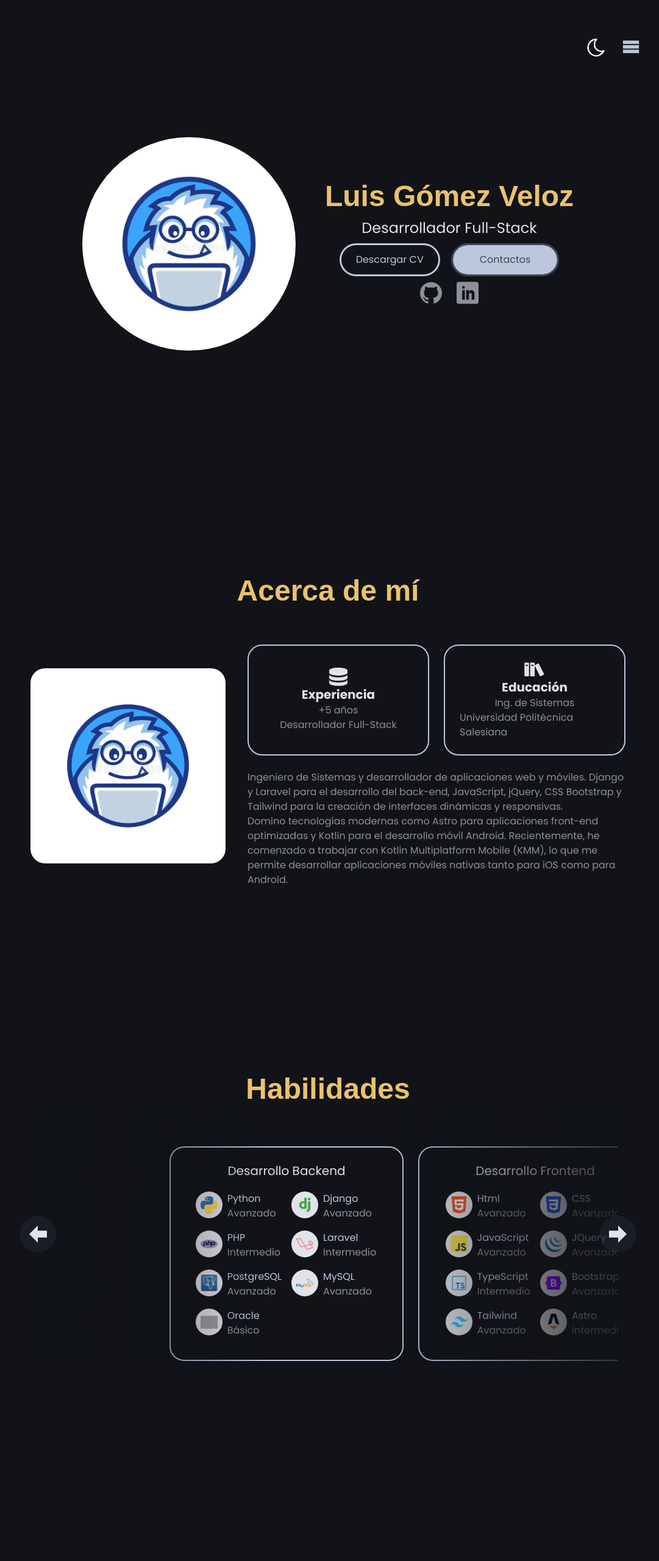
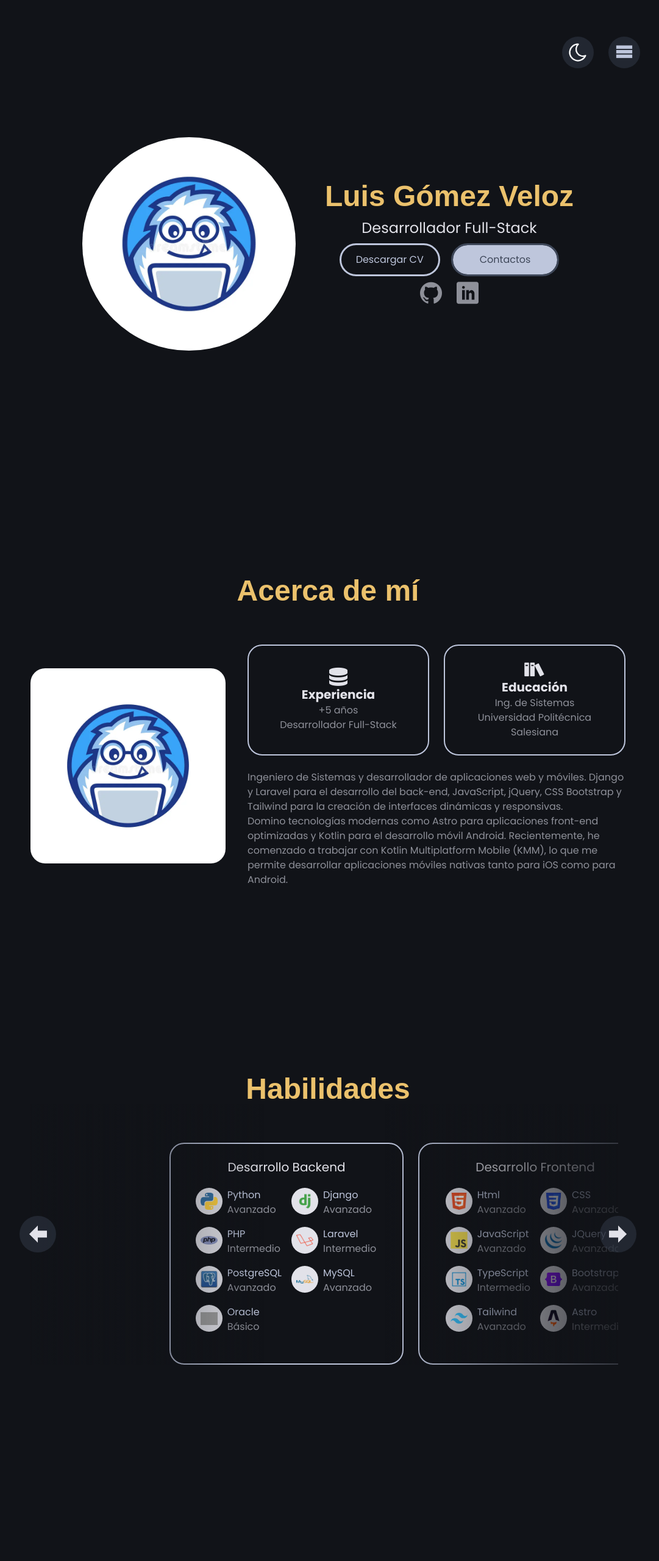
Before and after one commit to luis-gomez-91/portfolio, an Astro site: page / in a window 1280 px wide. Shown: the top 2560 px of the page at 61% size, without its empty margins (102-1183 px from the left). Built offline with nearby package versions, Linux system fonts and the light colour scheme; Astro itself is replaced by a stand-in of ours; grey boxes are pictures that could not be loaded; a web font is replaced by a local one; what tailwindcss-animated would draw is missing.

Commit message:
new commit

```diff
--- a/src/components/About.astro
+++ b/src/components/About.astro
@@ -2,7 +2,7 @@
 import '../../public/icomoon/style.css'
 ---
 
-<section id="about-me" class="seccion h-screen flex flex-col justify-center items-center fade-in w-full xl:w-[1024px] md:w-[768px] px-6">
+<section id="about-me" class="seccion h-screen flex flex-col justify-center items-center fade-in w-full lg:w-[1024px] px-6">
     <h1 class="text-5xl text-tertiary-light dark:text-tertiary-dark font-bold font-suse">Acerca de mí</h1>
     <div class="flex flex-row w-100 gap-9 items-center mt-16">
         <img src="./static/nerd.webp" alt="foto" class="w-[320px] rounded-3xl hidden lg:block">
@@ -12,13 +12,13 @@ import '../../public/icomoon/style.css'
                     <span class="icon-database text-3xl text-onSurface-light dark:text-onSurface-dark"></span>
                     <h5 class="text-xl font-bold text-onSurface-light dark:text-onSurface-dark">Experiencia</h5>
                     <p>+5 años</p>
-                    <p>Desarrollador Full-Stack</p>
+                    <p class="text-center">Desarrollador Full-Stack</p>
                 </div>
                 <div class="w-1/2 flex flex-col items-center justify-center p-6 border-solid border-secondary-light dark:border-secondary-dark border-2 rounded-3xl">
                     <span class="icon-books text-3xl text-onSurface-light dark:text-onSurface-dark"></span>
                     <h5 class="text-xl font-bold text-onSurface-light dark:text-onSurface-dark">Educación</h5>
                     <p>Ing. de Sistemas</p>
-                    <p>Universidad Politécnica Salesiana</p>
+                    <p class="text-center">Universidad Politécnica Salesiana</p>
                 </div>
             </div>
             <span>
--- a/src/components/Footer.astro
+++ b/src/components/Footer.astro
@@ -14,14 +14,14 @@ import '../../public/icomoon/style.css'
         <a target="_blank" href="https://wa.me/+593991718739?text=Hola%20Luis,%20he%20visto%20tu%20portafolio%20y%20me%20gustaría%20hablar%20contigo%20sobre%20una%20oportunidad%20de%20trabajo." class="transition-color duration-300 ease-linear text-lg flex items-center gap-2 hover:text-secondary-light hover:dark:text-secondary-dark"><span class="icon-whatsapp"></span>Whatsapp</a>
     </div>
 
-    <div class="flex flex-col gap-9 justify-center items-center absolute bottom-6">
+    <div class="flex flex-col gap-9 justify-center items-center absolute bottom-6 px-9">
         <div class="flex flex-row flex-wrap justify-center gap-9 text-xl">
             <a href="#about-me" class="transition-color duration-300 ease-linear pb-2 hover:text-secondary-light hover:dark:text-secondary-dark border-surface-light dark:border-surface-dark hover:border-onSurface-light dark:hover:border-onSurface-dark border-solid border-b-2">Acerca de mí</a>
             <a href="" class="transition-color duration-300 ease-linear pb-2 hover:text-secondary-light hover:dark:text-secondary-dark border-surface-light dark:border-surface-dark hover:border-onSurface-light dark:hover:border-onSurface-dark border-solid border-b-2 ">Proyectos</a>
             <a href="#skills" class="transition-color duration-300 ease-linear pb-2 hover:text-secondary-light hover:dark:text-secondary-dark border-surface-light dark:border-surface-dark hover:border-onSurface-light dark:hover:border-onSurface-dark border-solid border-b-2 ">Habilidades</a>
             <a href="#contacts" class="transition-color duration-300 ease-linear pb-2 hover:text-secondary-light hover:dark:text-secondary-dark border-surface-light dark:border-surface-dark hover:border-onSurface-light dark:hover:border-onSurface-dark border-solid border-b-2 ">Contactos</a>
         </div>
-        <span class="text-sm">Copyright © 2023 Luis Gómez. Todos los derechos reservados</span>
+        <span class="text-sm text-center px-9">Copyright © 2023 Luis Gómez. Todos los derechos reservados</span>
     </div>
 
 
--- a/src/components/Navigation.astro
+++ b/src/components/Navigation.astro
@@ -4,10 +4,14 @@ import NavItem from './NavItem.astro';
 ---
 
 <nav transition:persist class="flex justify-between xl:justify-end gap-6 px-6 xl:px-32 pt-6 xl:pt-12 items-center w-screen fixed top-3">
-    <div>
+    <div class="w-[52px] h-[52px] flex items-center justify-center
+                bg-[rgb(218,226,249,0.4)] dark:bg-[rgba(62,71,89,0.4)] hover:bg-secondaryContainer-light hover:dark:bg-secondaryContainer-dark
+                p-2 rounded-full">
         <Theme />
     </div>
-    <div>
+    <div class="w-[52px] h-[52px] flex items-center justify-center
+                bg-[rgb(218,226,249,0.4)] dark:bg-[rgba(62,71,89,0.4)] hover:bg-secondaryContainer-light hover:dark:bg-secondaryContainer-dark
+                p-2 rounded-full">
         <a href="#" onclick="">
             <span class="icon-menu text-3xl
                         text-secondary-light dark:text-secondary-dark
--- a/src/components/Skills.astro
+++ b/src/components/Skills.astro
@@ -5,7 +5,7 @@ import SkillItem from './SkillsItem.astro'
 
 ---
 
-<section id="skills" class="seccion h-screen flex flex-col justify-center items-center w-full xl:w-[1024px] md:w-[768px] px-9">
+<section id="skills" class="seccion h-screen flex flex-col justify-center items-center w-full lg:w-[1024px] px-9">
     <div class="flex flex-row justify-around items-center w-full">
         <h1 class="text-5xl text-tertiary-light dark:text-tertiary-dark font-bold font-suse">Habilidades</h1>
     </div>
@@ -15,8 +15,8 @@ import SkillItem from './SkillsItem.astro'
             id="scroll-left"
             class="transition-color duration-300 ease-linear absolute top-1/2 transform -translate-y-1/2 -left-[30px]
                 text-primary-light dark:text-secondary-dark
-                bg-[rgba(218,226,249, 0.2)] dark:bg-[rgba(62,71,89,0.2)] hover:bg-secondaryContainer-light hover:dark:bg-secondaryContainer-dark
-                rounded-full w-[60px] h-[60px] z-50 flex items-center justify-center"
+                bg-[rgb(218,226,249,0.4)] dark:bg-[rgba(62,71,89,0.4)] hover:bg-secondaryContainer-light hover:dark:bg-secondaryContainer-dark
+                rounded-full w-[60px] h-[60px] z-50 hidden xl:flex items-center justify-center"
         >
             <span class="icon-arrow-left text-3xl text-onSurface-light dark:text-onSurface-dark"></span>
         </a>
@@ -24,15 +24,16 @@ import SkillItem from './SkillsItem.astro'
             id="scroll-right"
             class="transition-color duration-300 ease-linear absolute top-1/2 transform -translate-y-1/2 -right-[30px]
                 text-primary-light dark:text-secondary-dark
-                bg-[rgba(218,226,249, 0.2)] dark:bg-[rgba(62,71,89,0.2)] hover:bg-secondaryContainer-light hover:dark:bg-secondaryContainer-dark
-                rounded-full w-[60px] h-[60px] z-50 flex items-center justify-center"
+                bg-[rgb(218,226,249,0.4)] dark:bg-[rgba(62,71,89,0.4)] hover:bg-secondaryContainer-light hover:dark:bg-secondaryContainer-dark
+                rounded-full w-[60px] h-[60px] z-50 hidden xl:flex items-center justify-center"
         >
             <span class="icon-arrow-right text-3xl text-onSurface-light dark:text-onSurface-dark"></span>
         </a>
         <div class="hidden xl:flex w-[24rem] h-full absolute start-[-12px] top-0 z-10 bg-gradient-to-r from-[rgb(249,249,255,0.8)] dark:from-[rgb(17,19,24,0.8)] to-transparent"></div>
-        <div id="scroll-container" class="w-full flex flex-row gap-6 justify-start items-center overflow-x-auto overflow-y-hidden mt-16 scroll-smooth snap-x snap-mandatory scrollbar-hide">
+        <div id="scroll-container" class="w-full flex flex-row gap-6 justify-start overflow-x-auto overflow-y-hidden mt-16 scroll-smooth snap-x snap-mandatory scrollbar-hide">
 
             <div class="hidden xl:flex min-w-[12rem] max-w-[28rem] min-h-[22rem]"></div>
+
             <div class="min-w-[24rem] max-w-[28rem] min-h-[22rem] p-6 border-solid border-secondary-light dark:border-secondary-dark border-2 rounded-3xl flex flex-col items-center">
                 <h3 class="text-xl text-onSurface-light dark:text-onSurface-dark">Desarrollo Backend</h3>
                 <div class="mt-5 grid grid-cols-1 md:grid-cols-2 gap-4">
--- a/src/components/Theme.astro
+++ b/src/components/Theme.astro
@@ -2,7 +2,7 @@
 
 ---
 
-<svg xmlns="http://www.w3.org/2000/svg" class="icon icon-tabler icon-tabler-sun-high cursor-pointer hover:rotate-12" width="36" height="36" viewBox="0 0 24 24" stroke-width="1.5" stroke="#000000" fill="none" stroke-linecap="round" stroke-linejoin="round">
+<svg xmlns="http://www.w3.org/2000/svg" class="icon icon-tabler icon-tabler-sun-high cursor-pointer hover:rotate-12" width="36" height="32" viewBox="0 0 24 24" stroke-width="1.5" stroke="#000000" fill="none" stroke-linecap="round" stroke-linejoin="round">
     <path stroke="none" d="M0 0h24v24H0z" fill="none"/>
     <path d="M14.828 14.828a4 4 0 1 0 -5.656 -5.656a4 4 0 0 0 5.656 5.656z" />
     <path d="M6.343 17.657l-1.414 1.414" />
```
